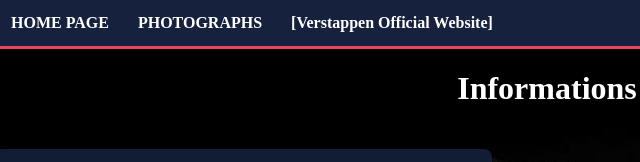
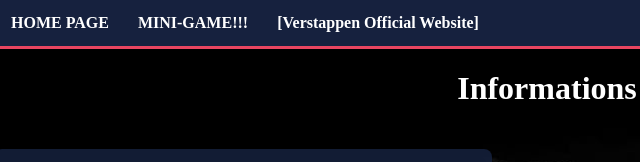
Before and after one commit to MAXVERSTAPPEN180/Max-Verstappen, a plain HTML site: page page2.html in a window 1280 px wide. Shown: the top 162 px of the page, 13-653 px from the left. Drawn offline with Linux system fonts and the light colour scheme.

Commit message:
Update page2.html

```diff
--- a/page2.html
+++ b/page2.html
@@ -59,7 +59,7 @@
 <body>
     <div class="home-page">
         <a href="index.html">HOME PAGE</a>
-        <a href="">PHOTOGRAPHS</a>
+        <a href="game.html">MINI-GAME!!!</a>
         <a href="https://verstappen.com">[Verstappen Official Website]</a>
     </div>
     <h1>Informations About Him</h1>
```
